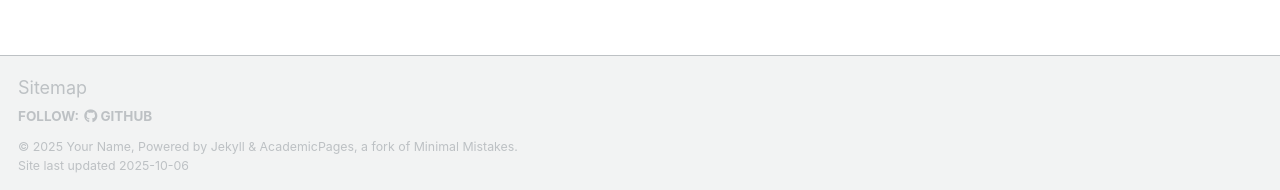
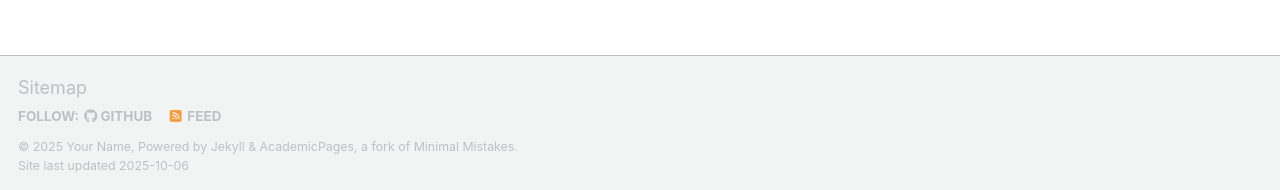
Before and after one commit to kewei-xu/kewei-xu.github.io, a Jekyll site: the page built from _pages/about.md, in a window 1280 px wide and 900 px high, scrolled down 2880 px. Shown: the part 707-897 px from the top of the window. Built offline with Jekyll 4.4.1, drawn with Linux system fonts in a browser that asks for light colours; some web fonts are replaced; a script that is not in the unit is left out.

Commit message:
active feed

```diff
--- a/_config.yml
+++ b/_config.yml
@@ -122,7 +122,7 @@
       options:
         format           : "iso8601" # "iso8601" (default), "timestamp-seconds", "timestamp-milliseconds"
 atom_feed:
-  hide                   : true     # change to true to hide the RSS feed in the footer
+  hide                   : false     # change to true to hide the RSS feed in the footer
   path                   : # blank (default) uses feed.xml
 
 
```
